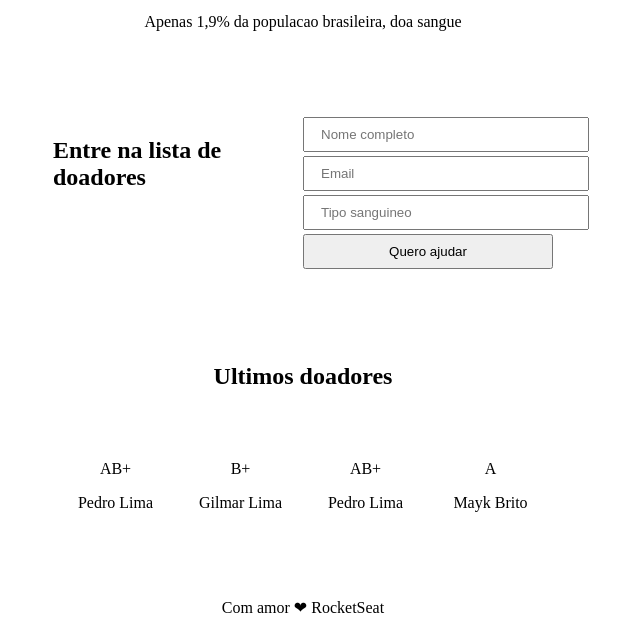
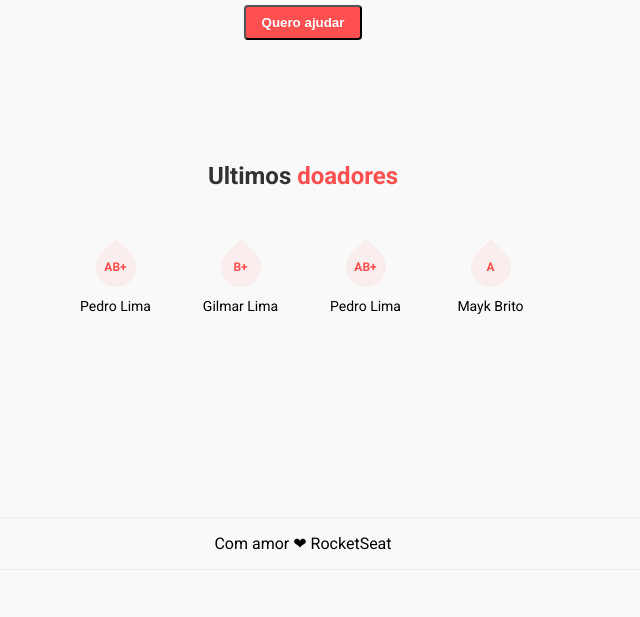
Before and after one commit to pedromm65/Sistema-de-doacao-de-sangue, a plain HTML site: page frontend/index.html in a window 1280 px wide. Shown: the part 230-847 px from the top of the page, without its empty margins (337-977 px from the left). After the commit the page ends 800 px from the top, so only its background shows below. Drawn offline with Linux system fonts and the light colour scheme.

Commit message:
Finalizando o frontend

```diff
--- a/frontend/index.html
+++ b/frontend/index.html
@@ -7,15 +7,18 @@
 <body>
 
     <header>
-        <h1>DOE</h1>
+        <img
+        class="logo"
+        src="assets/logo.png"
+        alt="Imagem de Doe">
         <h2>A sua doacao e importante</h2>
         <p>Ate 3 vidas com 1 doacao</p>
         <p>Mais de 38.000 doacoes sao necessarias todos os anos</p>
         <p>Apenas 1,9% da populacao brasileira, doa sangue</p>
-
+        <button>Quero ajudar</button>
     </header>
 
-    <section class="form">
+    <section class="form hide">
         <h2>Entre na lista de doadores</h2>
         <form action="/">
             <input
@@ -36,7 +39,7 @@
     </section>
 
     <main>
-        <h2>Ultimos doadores</h2>
+        <h2>Ultimos <span>doadores</span></h2>
 
         <section class="donors">
             <div class="donor">
@@ -61,5 +64,7 @@
 
     <footer>Com amor ❤ RocketSeat</footer>
 
+    <script src="script.js"></script>
+
 </body>
 </html>
--- /dev/null
+++ b/frontend/script.js
@@ -0,0 +1,3 @@
+document.querySelector('header button').addEventListener("click", function() {
+    document.querySelector('.form').classList.toggle('hide')
+})
--- a/frontend/style.css
+++ b/frontend/style.css
@@ -1,14 +1,24 @@
+@import 'https://fonts.googleapis.com/css?family=Roboto:400,700&display=swap';
+
+* {
+    box-sizing: border-box;
+}
 
 
 html, body {
     margin: 0;
 }
 
+h1, h2 {
+    color: #000000cc;
+}
+
 body {
     display: flex;
     flex-direction: column;
-
     height: 100vh;
+    font-family: 'Roboto', sans-serif;
+    background-color: #f9f9f9;
 }
 
 
@@ -16,30 +26,102 @@ header h1, main h2 {
     margin-bottom: 70px;
 }
 
+main h2 span {
+    color: #ff4f4f;
+}
+
+
+
 header, main, footer {
     text-align: center;
 }
 
-
+.form h2 {
+    text-align: right;
+    color: #ffffffee;
+    font-size: 18px;
+}
 
 .donors {
     display: grid;
     grid-template-columns: 1fr 1fr 1fr 1fr;
 }
 
+.blood {
+    color: #ff4f4f;
+    font-weight: bold;
+    font-size: 12px;
+    display: flex;
+    align-items: center;
+    justify-content: center;
+    position: relative;
+}
+
+.blood::before {
+    content: "";
+    background-color: #ff4f4f11;
+    width: 40px;
+    height: 40px;
+    position: absolute;
+    border-radius: 50%;
+    border-top-right-radius: 0;
+    transform: rotate(-45deg);
+}
+
+.donor p {
+    margin-top: 24px;
+    font-size: 14px;
+}
+
 .form {
     display: grid;
     grid-template-columns: 1fr 1fr;
+    grid-gap: 45px;
+    align-items: center;
+    background-color: #ff4f4f;
+    padding: 16px 64px;
+    border-radius: 6px;
+}
+
+header button {
+    margin-top: 8px;
+    padding: 8px 16px;
+    border-radius: 4px;
+    background-color: #ff4f4f;
+    color: white;
+
+    font-weight: bold;
+}
+
+.logo {
+    width: 150px;
+    margin-top: 70px 0;
+}
+
+header p {
+    font-size: 14px;
 }
 
 form input,
 form button {
     width: 100%;
     margin-bottom: 4px;
-    padding-top: 8px;
-    padding-bottom: 8px;
-    padding-left: 16px;
-    padding-right: 16px;
+    padding: 8px 16px;
+    border-radius: 4px;
+    border: 1px #ffffff88 solid;
+
+}
+
+form input {
+    background-color: transparent;
+}
+
+form input::placeholder {
+    color: #ffffffaa;
+}
+
+form button {
+    font-weight: bold;
 }
 
 header, .form, main {
@@ -51,4 +133,17 @@ header, .form, main {
 
 footer {
     margin-top: auto;
+    padding: 16px;
+    border: 1px solid #eee;
 }
+
+section.form {
+    transition: all 300ms;
+}
+
+section.form.hide {
+    opacity: 0;
+    visibility: hidden;
+    height: 0;
+    margin-top: -70px;
+}
```
Also changed, not shown: frontend/assets/logo.png (added).
